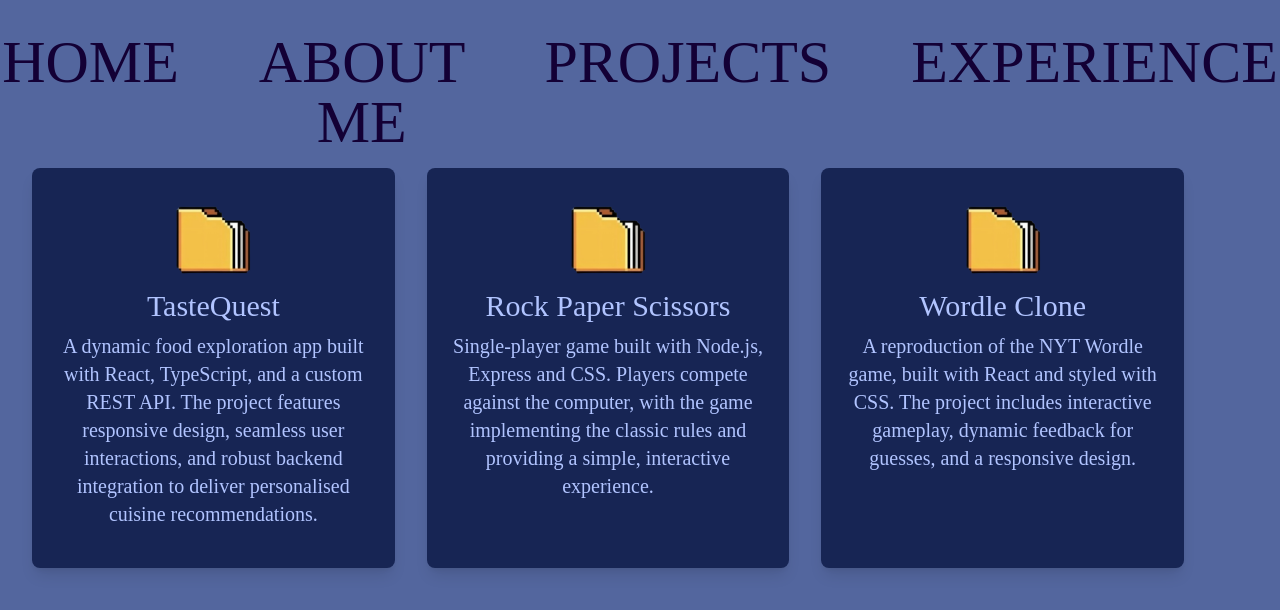
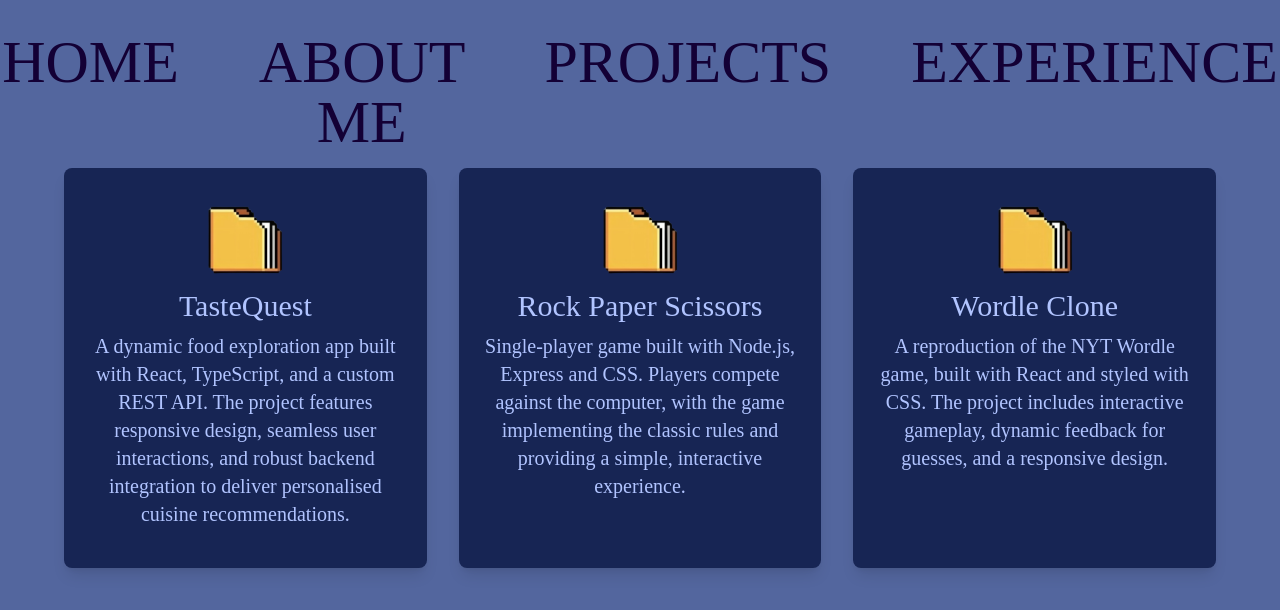
Before and after one commit to hanna-98/hanna-portfolio, a React (Vite) app: page /#/projects in a window 1280 px wide. Shown: the top 610 px of the page. Built offline with nearby package versions, Linux system fonts and the light colour scheme; a web font is replaced by a local one.

Commit message:
centre projects

```diff
--- a/src/components/Projects.tsx
+++ b/src/components/Projects.tsx
@@ -3,7 +3,7 @@ import projectIcon from "../../public/project-icon.png";
 
 export default function Projects() {
   return (
-    <div className="text-lightText flex min-h-screen flex-col bg-globalBg px-4">
+    <div className="text-lightText flex min-h-screen flex-col items-center bg-globalBg px-4">
       <Navigation />
       <div className="grid w-full max-w-6xl gap-8 text-center sm:grid-cols-1 md:grid-cols-2 lg:grid-cols-3">
         <div className="rounded-lg bg-blue-950 p-6 shadow-lg">
```
